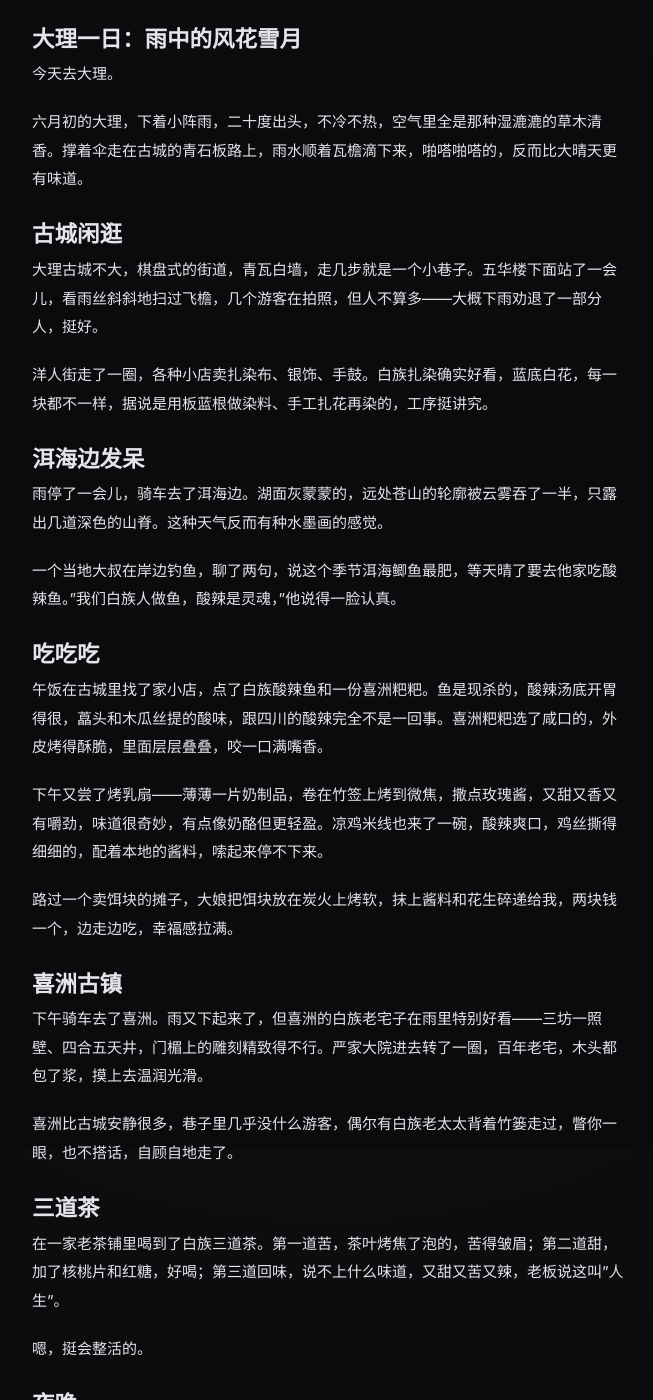
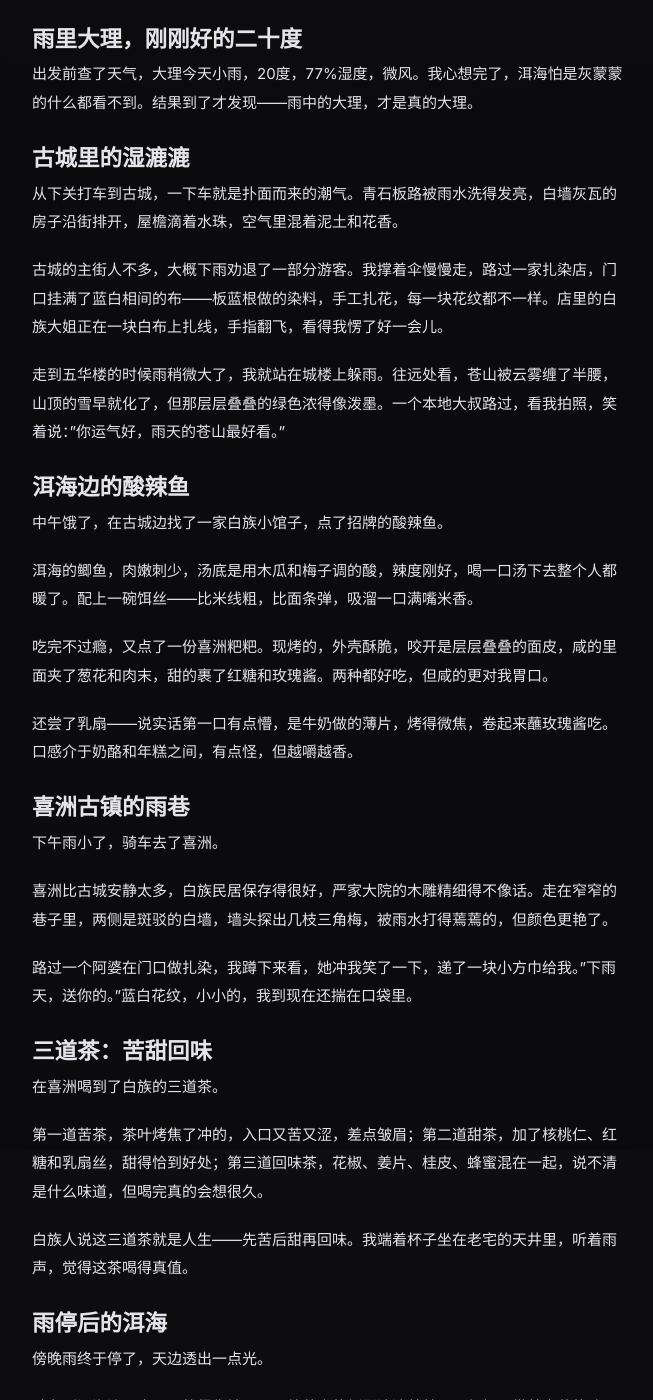
Before and after one commit to zhucebuniao/zhucebuniao.github.io, a Jekyll site: the page built from _posts/2026-06-02-dali.md, in a window 1280 px wide and 1400 px high, scrolled down 251 px. Shown: the whole window, without its empty margins (312-965 px from the left). Built offline with Jekyll 4.4.1, drawn with Linux system fonts in a browser that asks for light colours; some web fonts are replaced; some of the changed text lies outside the part shown.

Commit message:
游记: 大理（更新版）

```diff
--- a/_posts/2026-06-02-dali.md
+++ b/_posts/2026-06-02-dali.md
@@ -5,48 +5,64 @@ date: 2026-06-02 12:00:00 +0800
 category: travel
 ---
 
-# 大理一日：雨中的风花雪月
+# 雨里大理，刚刚好的二十度
 
-今天去大理。
+出发前查了天气，大理今天小雨，20度，77%湿度，微风。我心想完了，洱海怕是灰蒙蒙的什么都看不到。结果到了才发现——雨中的大理，才是真的大理。
 
-六月初的大理，下着小阵雨，二十度出头，不冷不热，空气里全是那种湿漉漉的草木清香。撑着伞走在古城的青石板路上，雨水顺着瓦檐滴下来，啪嗒啪嗒的，反而比大晴天更有味道。
+## 古城里的湿漉漉
 
-## 古城闲逛
+从下关打车到古城，一下车就是扑面而来的潮气。青石板路被雨水洗得发亮，白墙灰瓦的房子沿街排开，屋檐滴着水珠，空气里混着泥土和花香。
 
-大理古城不大，棋盘式的街道，青瓦白墙，走几步就是一个小巷子。五华楼下面站了一会儿，看雨丝斜斜地扫过飞檐，几个游客在拍照，但人不算多——大概下雨劝退了一部分人，挺好。
+古城的主街人不多，大概下雨劝退了一部分游客。我撑着伞慢慢走，路过一家扎染店，门口挂满了蓝白相间的布——板蓝根做的染料，手工扎花，每一块花纹都不一样。店里的白族大姐正在一块白布上扎线，手指翻飞，看得我愣了好一会儿。
 
-洋人街走了一圈，各种小店卖扎染布、银饰、手鼓。白族扎染确实好看，蓝底白花，每一块都不一样，据说是用板蓝根做染料、手工扎花再染的，工序挺讲究。
+走到五华楼的时候雨稍微大了，我就站在城楼上躲雨。往远处看，苍山被云雾缠了半腰，山顶的雪早就化了，但那层层叠叠的绿色浓得像泼墨。一个本地大叔路过，看我拍照，笑着说："你运气好，雨天的苍山最好看。"
 
-## 洱海边发呆
+## 洱海边的酸辣鱼
 
-雨停了一会儿，骑车去了洱海边。湖面灰蒙蒙的，远处苍山的轮廓被云雾吞了一半，只露出几道深色的山脊。这种天气反而有种水墨画的感觉。
+中午饿了，在古城边找了一家白族小馆子，点了招牌的酸辣鱼。
 
-一个当地大叔在岸边钓鱼，聊了两句，说这个季节洱海鲫鱼最肥，等天晴了要去他家吃酸辣鱼。"我们白族人做鱼，酸辣是灵魂，"他说得一脸认真。
+洱海的鲫鱼，肉嫩刺少，汤底是用木瓜和梅子调的酸，辣度刚好，喝一口汤下去整个人都暖了。配上一碗饵丝——比米线粗，比面条弹，吸溜一口满嘴米香。
 
-## 吃吃吃
+吃完不过瘾，又点了一份喜洲粑粑。现烤的，外壳酥脆，咬开是层层叠叠的面皮，咸的里面夹了葱花和肉末，甜的裹了红糖和玫瑰酱。两种都好吃，但咸的更对我胃口。
 
-午饭在古城里找了家小店，点了白族酸辣鱼和一份喜洲粑粑。鱼是现杀的，酸辣汤底开胃得很，藠头和木瓜丝提的酸味，跟四川的酸辣完全不是一回事。喜洲粑粑选了咸口的，外皮烤得酥脆，里面层层叠叠，咬一口满嘴香。
+还尝了乳扇——说实话第一口有点懵，是牛奶做的薄片，烤得微焦，卷起来蘸玫瑰酱吃。口感介于奶酪和年糕之间，有点怪，但越嚼越香。
 
-下午又尝了烤乳扇——薄薄一片奶制品，卷在竹签上烤到微焦，撒点玫瑰酱，又甜又香又有嚼劲，味道很奇妙，有点像奶酪但更轻盈。凉鸡米线也来了一碗，酸辣爽口，鸡丝撕得细细的，配着本地的酱料，嗦起来停不下来。
+## 喜洲古镇的雨巷
 
-路过一个卖饵块的摊子，大娘把饵块放在炭火上烤软，抹上酱料和花生碎递给我，两块钱一个，边走边吃，幸福感拉满。
+下午雨小了，骑车去了喜洲。
 
-## 喜洲古镇
+喜洲比古城安静太多，白族民居保存得很好，严家大院的木雕精细得不像话。走在窄窄的巷子里，两侧是斑驳的白墙，墙头探出几枝三角梅，被雨水打得蔫蔫的，但颜色更艳了。
 
-下午骑车去了喜洲。雨又下起来了，但喜洲的白族老宅子在雨里特别好看——三坊一照壁、四合五天井，门楣上的雕刻精致得不行。严家大院进去转了一圈，百年老宅，木头都包了浆，摸上去温润光滑。
+路过一个阿婆在门口做扎染，我蹲下来看，她冲我笑了一下，递了一块小方巾给我。"下雨天，送你的。"蓝白花纹，小小的，我到现在还揣在口袋里。
 
-喜洲比古城安静很多，巷子里几乎没什么游客，偶尔有白族老太太背着竹篓走过，瞥你一眼，也不搭话，自顾自地走了。
+## 三道茶：苦甜回味
 
-## 三道茶
+在喜洲喝到了白族的三道茶。
 
-在一家老茶铺里喝到了白族三道茶。第一道苦，茶叶烤焦了泡的，苦得皱眉；第二道甜，加了核桃片和红糖，好喝；第三道回味，说不上什么味道，又甜又苦又辣，老板说这叫"人生"。
+第一道苦茶，茶叶烤焦了冲的，入口又苦又涩，差点皱眉；第二道甜茶，加了核桃仁、红糖和乳扇丝，甜得恰到好处；第三道回味茶，花椒、姜片、桂皮、蜂蜜混在一起，说不清是什么味道，但喝完真的会想很久。
 
-嗯，挺会整活的。
+白族人说这三道茶就是人生——先苦后甜再回味。我端着杯子坐在老宅的天井里，听着雨声，觉得这茶喝得真值。
 
-## 夜晚
+## 雨停后的洱海
 
-晚上回到古城，雨彻底停了，但天还是阴的，洱海月是看不到了。古城的灯笼亮起来，街上反而比白天热闹。找了家路边摊又吃了碗米线，算是给这一天画了个圆满的句号。
+傍晚雨终于停了，天边透出一点光。
 
-大理这地方，说不上哪里特别惊艳，但就是待着舒服。苍山洱海、白墙青瓦、酸辣鱼和乳扇，一切都刚刚好。
+骑车到洱海边，水面平静得像镜子，远处苍山的倒影清清楚楚。风很轻，带着水草的味道。有个白族老人在岸边钓鱼，鱼竿弯弯地伸出去，他一动不动，像画里的人。
 
-对了，今年是大理白族自治州建州70周年，据说从年初到年底都有庆祝活动。下次找个好天气再来，补上苍山雪和洱海月。
+我在湖边坐了很久，看天色一点点暗下来。没有等到洱海月——云还是太厚，但那片灰蓝色的湖面和远山的剪影，已经够我记很久了。
+
+## 晚上：凉鸡米线和古城夜色
+
+回到古城，天彻底黑了。人民路上的灯亮起来，小酒吧里传来手鼓声。
+
+在路边摊要了一碗凉鸡米线——鸡丝撕得细细的，米线滑溜溜的，浇上酸辣酱汁和花生碎，大口嗦完，额头微微冒汗。
+
+大理的夜很安静，没有那种旅游景区的喧嚣。走在石板路上，听着自己的脚步声和远处隐约的音乐，觉得这一天过得很慢，又过得很快。
+
+## 一点碎碎念
+
+今天大理20度，小雨转阴，不算好天气，但也没坏到哪去。苍山洱海在雨雾里有种水墨画的味道，古城湿漉漉的石板路走起来特别有感觉，酸辣鱼的热汤在微凉的天气里格外暖人。
+
+白族的三道茶、扎染、喜洲粑粑……这些不是什么惊艳的东西，但就是让人舒服。大理大概就是这样——不急不躁，什么都刚刚好。
+
+下次想找个晴天再来，看看洱海的月亮到底有多亮。
```
